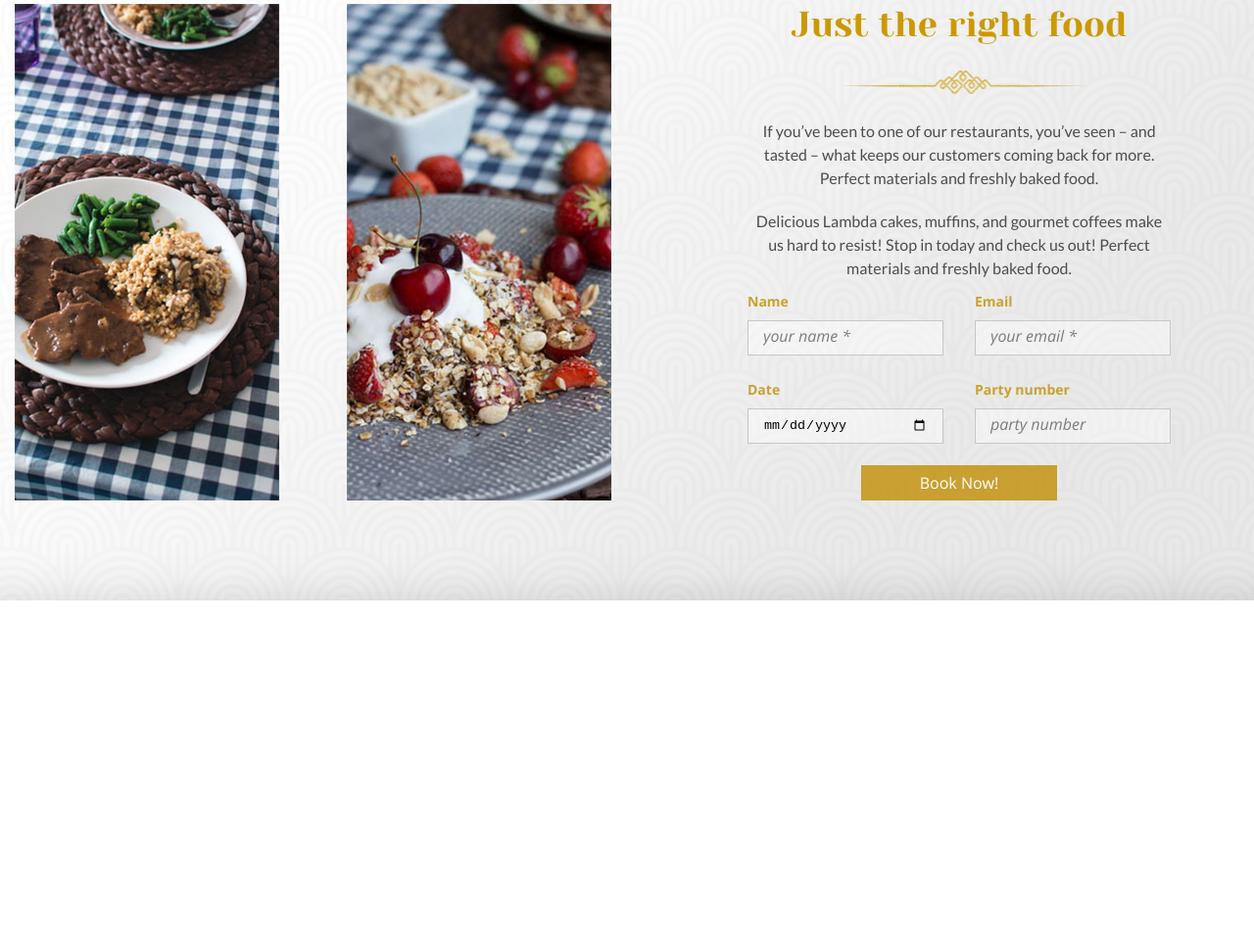
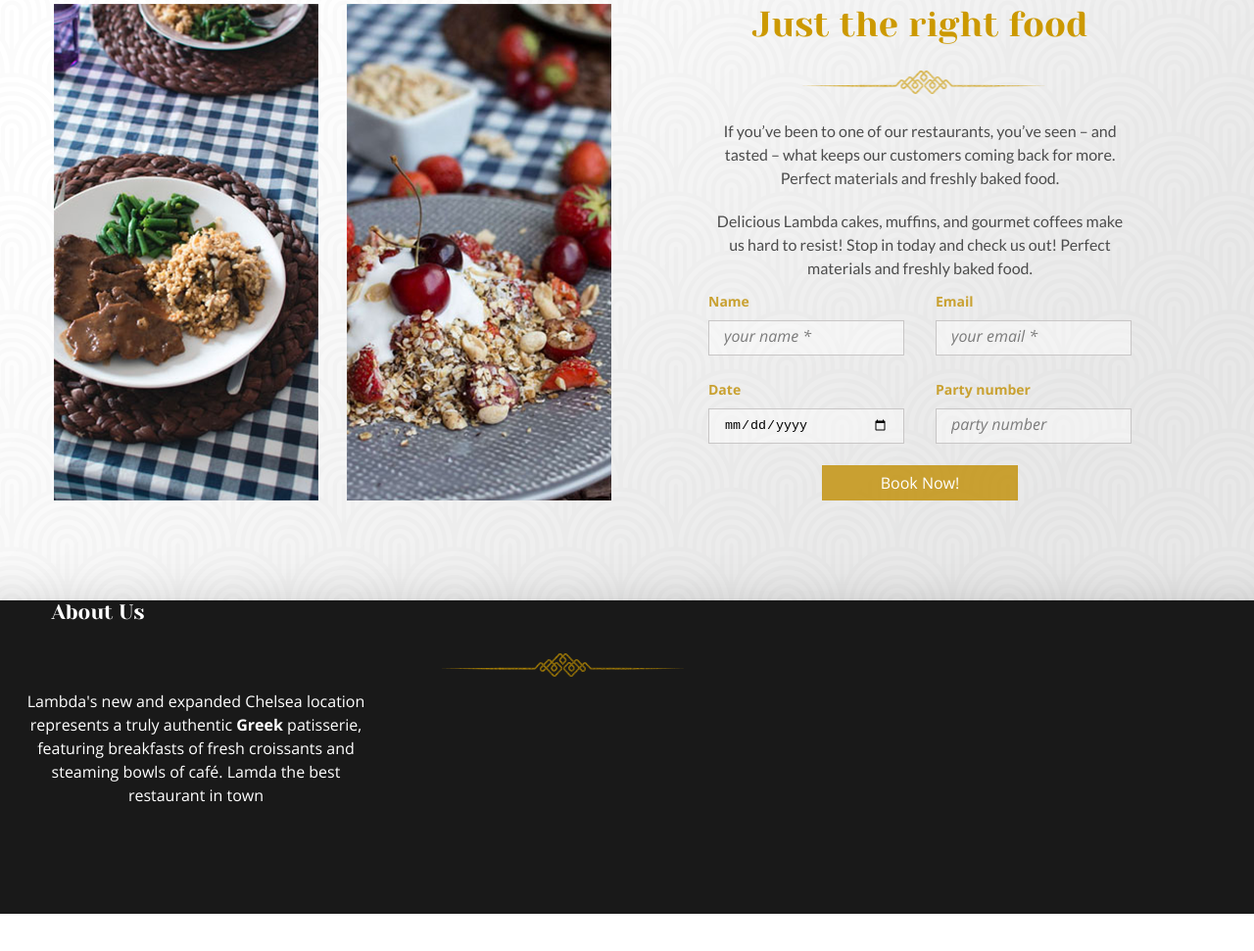
Before and after one commit to YuraTadevosyan/restaurant, a plain HTML site: page index.html in a window 1280 px wide. Shown: the part 3949-4920 px from the top of the page at 98% size. After the commit the page ends 4882 px from the top, so only its background shows below. Drawn offline with Linux system fonts and the light colour scheme.

Commit message:
Footer first part

```diff
--- a/assets/SCSS/style.scss
+++ b/assets/SCSS/style.scss
@@ -35,7 +35,10 @@
   max-width: $innerMaxWidth;
 }
 
+
 /*=========Header=========*/
+
+
 header {
   width: 100%;
   height: 110px;
@@ -103,7 +106,6 @@ header {
 
 .main {
   width: 100%;
-  height: 5000px;
 }
 
 .main_divider {
@@ -489,3 +491,37 @@ header {
 .form__group {
   @include content(flex, column, flex-start, space-between, 0);
 }
+
+
+/*=========Footer=========*/
+
+.footer{
+  color: white;
+  //min-height: 320px;
+  height: 320px;
+  background-color: #191919;
+}
+
+.footer__inner{
+
+}
+
+.footer__column{
+
+  .title{
+    @include font($ffYesevaOne, 400, 21px);
+
+    width: 170px;
+    height: 41px;
+    line-height: 24px;
+    color: #fefefe;
+  }
+
+  .description{
+    @include font($ffOpenSans, 400, 16px);
+
+    width: 370px;
+    height: 136px;
+    color: #ffffff;
+  }
+}
--- a/index.html
+++ b/index.html
@@ -275,7 +275,7 @@
     </section>
     <section class="reservation">
         <div class="container">
-            <div class="reservation__inner">
+            <div class="reservation__inner inner">
                 <img src="assets/Images/Main/Reservation/dishImage1.png" alt="image1">
                 <img src="assets/Images/Main/Reservation/dishImage2.png" alt="image2">
                 <div class="reservation__block">
@@ -319,6 +319,20 @@
         </div>
     </section>
 </main>
-<footer class="footer"></footer>
+<footer class="footer">
+    <div class="container">
+        <div class="footer__inner inner">
+            <div class="footer__column">
+                <h3 class="title">About Us</h3>
+                <div class="main_divider"></div>
+                <div class="description">
+                    Lambda's new and expanded Chelsea location represents a truly authentic <b>Greek</b> patisserie,
+                    featuring breakfasts of fresh croissants and steaming bowls of café.
+                    Lamda the best restaurant in town
+                </div>
+            </div>
+        </div>
+    </div>
+</footer>
 </body>
 </html>
```
Also changed, not shown: assets/CSS/style.css, 2 other files.
